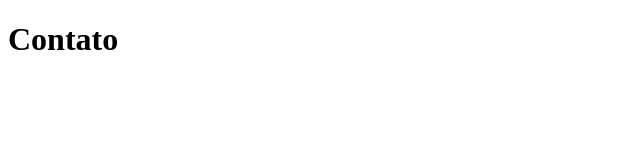
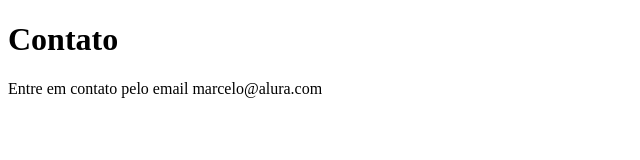
Before and after one commit to marceloacdc/sistema-de-cadastro, a plain HTML site: page contato.html in a window 1280 px wide. Shown: the whole page, without its empty margins (0-640 px from the left). Drawn offline with Linux system fonts and the light colour scheme.

Commit message:
add o email de contato

```diff
--- a/contato.html
+++ b/contato.html
@@ -8,5 +8,6 @@
 </head>
 <body>
     <h1>Contato</h1>
+    <p>Entre em contato pelo email marcelo@alura.com</p>
 </body>
 </html>
```
